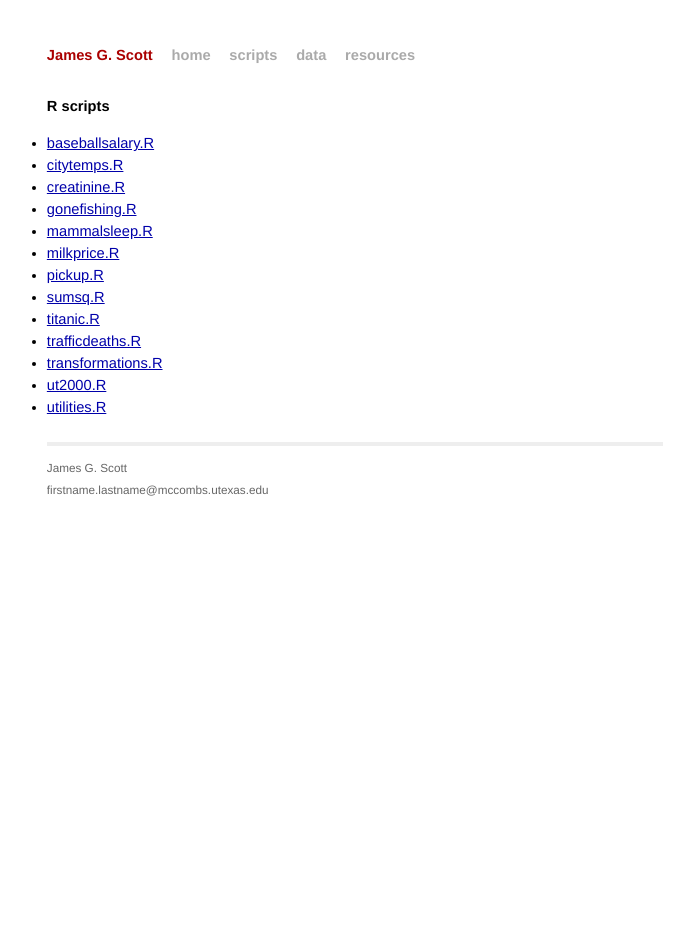
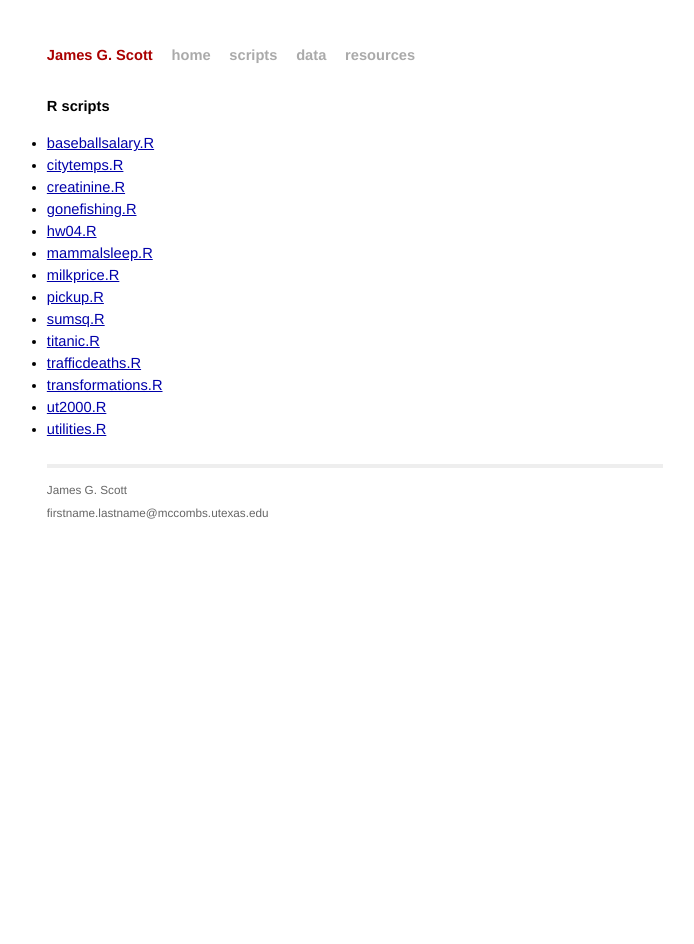
Before and after one commit to MhAmine/STA371, a Jekyll site: the page built from scripts.html, in a window 1280 px wide. Shown: the whole page, without its empty margins (285-979 px from the left). Built offline with Jekyll 4.4.1, drawn with Linux system fonts in a browser that asks for light colours.

Commit message:
added hw 4

```diff
--- a/_data/r.yml
+++ b/_data/r.yml
@@ -2,6 +2,7 @@
 - r: citytemps.R
 - r: creatinine.R
 - r: gonefishing.R
+- r: hw04.R
 - r: mammalsleep.R
 - r: milkprice.R
 - r: pickup.R
```
Also changed, not shown: 1 other file.
